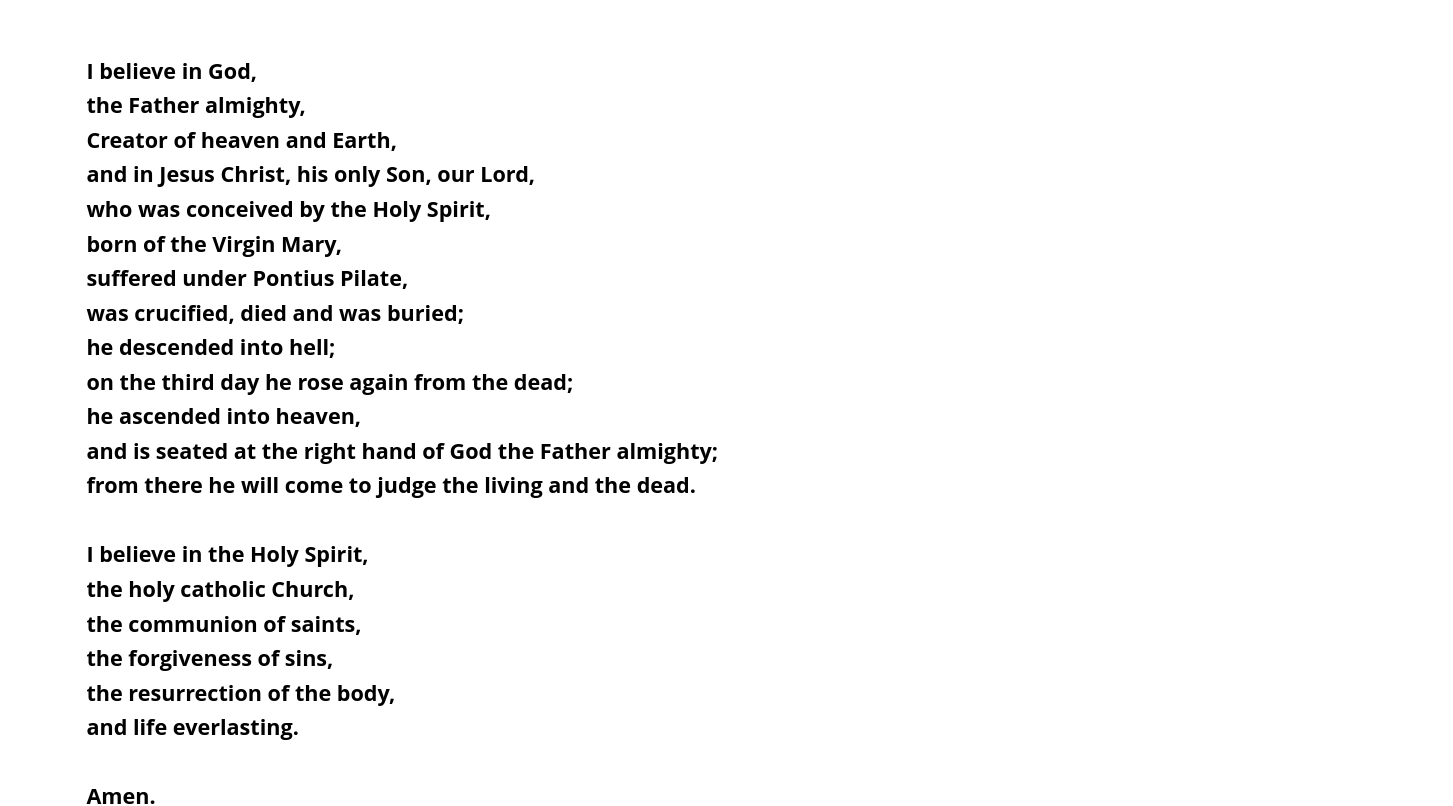
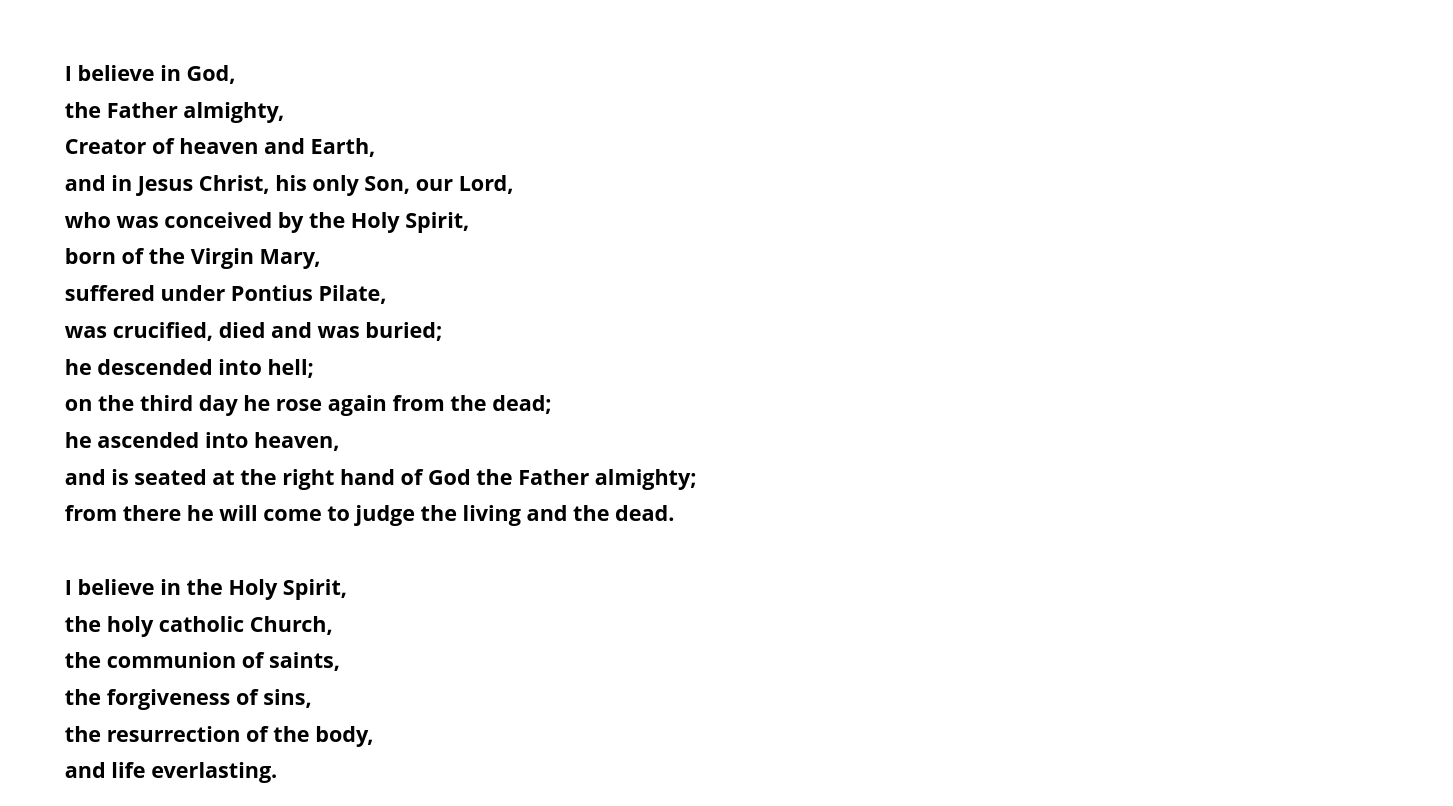
Before and after one commit to Mouzone/apostles-creed, a SvelteKit app: page / in a window 1280 px wide. Shown: the top 806 px of the page, 1453 px wide, since content can reach past the window. Built offline with nearby package versions, Linux system fonts and the light colour scheme; a web font is replaced by a local one.

Commit message:
Fix line height and padding to make it look more natural

```diff
--- a/src/routes/+page.svelte
+++ b/src/routes/+page.svelte
@@ -47,11 +47,11 @@
 	}
 	div {
 		width: 100dvw;
-		padding: 2em 4em 2em 4em;
+		padding: 2em 3em 2em 3em;
 
 		font-family: "Open Sans";
 		font-size: 1.35em;
 		font-weight: bold;
-		line-height: 0.6em;
+		line-height: 0.7em;
 	}
 </style>
```
